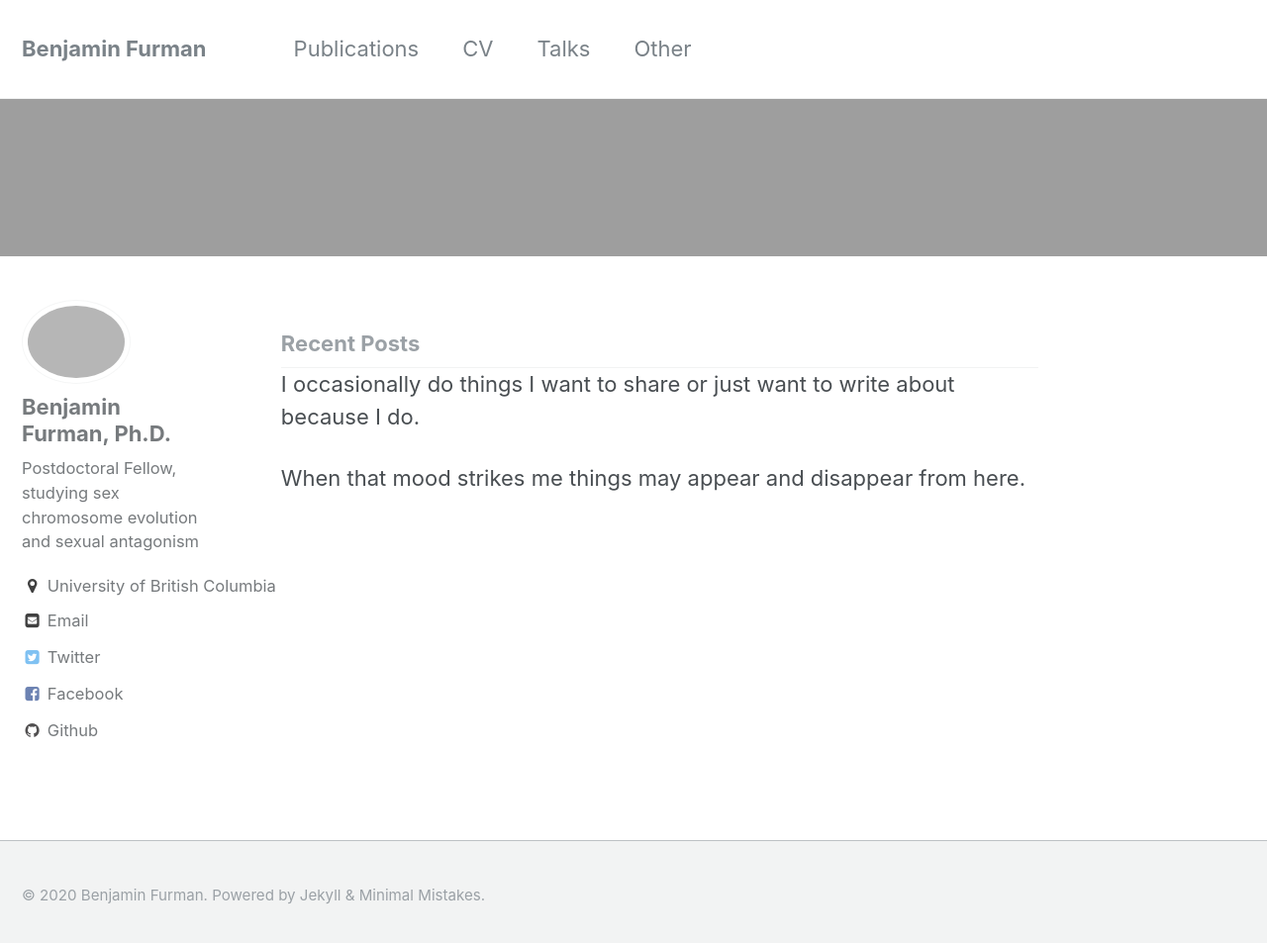
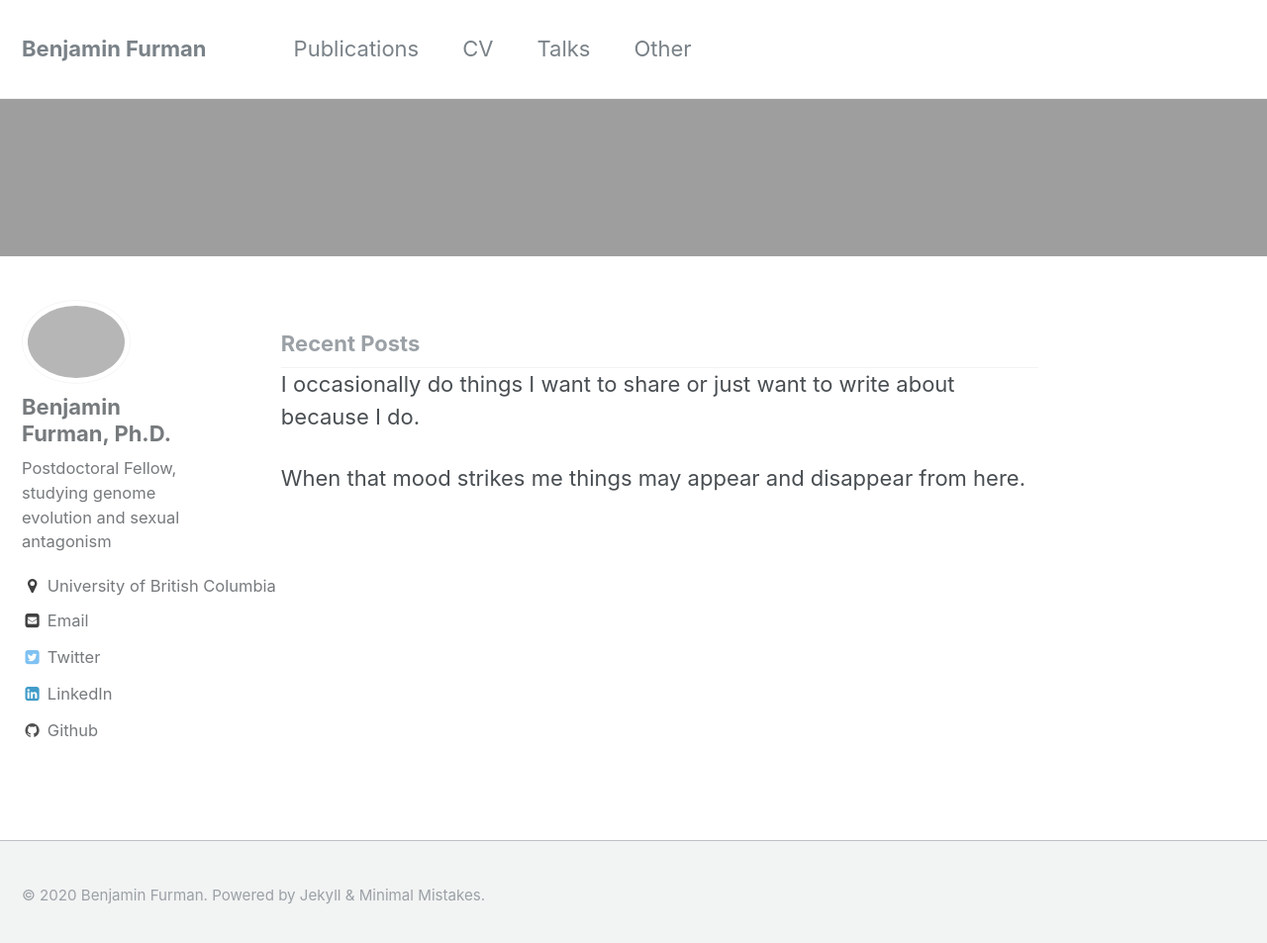
Before and after one commit to benjaminfurman/benjaminfurman.github.io, a Jekyll site: the page built from _pages/index.html, in a window 1280 px wide and 961 px high. Shown: the top 953 px of the window at 99% size. Built offline with Jekyll 4.4.1, drawn with Linux system fonts in a browser that asks for light colours.

Commit message:
link updates

```diff
--- a/_config.yml
+++ b/_config.yml
@@ -79,22 +79,22 @@ analytics:
 author:
   name             : "Benjamin Furman, Ph.D."
   avatar           : "DSC_0322_f.jpg"
-  bio              : "Postdoctoral Fellow, studying sex chromosome evolution and sexual antagonism"
+  bio              : "Postdoctoral Fellow, studying genome evolution and sexual antagonism"
   location         : "University of British Columbia"
-  email            : "benjamin.ls.furman@gmail.com"
+  email            : "furmanbens@gmail.com"
   uri              :
   bitbucket        :
   codepen          :
   dribbble         :
   flickr           :
-  facebook         : "ben.furman.5"
+  facebook         :
   foursquare       :
   github           : "benjaminfurman"
   google_plus      :
   keybase          :
   instagram        :
   lastfm           :
-  linkedin         :
+  linkedin         : "https://www.linkedin.com/in/benjamin-furman-2310a6164/"
   pinterest        :
   soundcloud       :
   stackoverflow    : # "123456/username" (the last part of your profile url, e.g. http://stackoverflow.com/users/123456/username)
```
